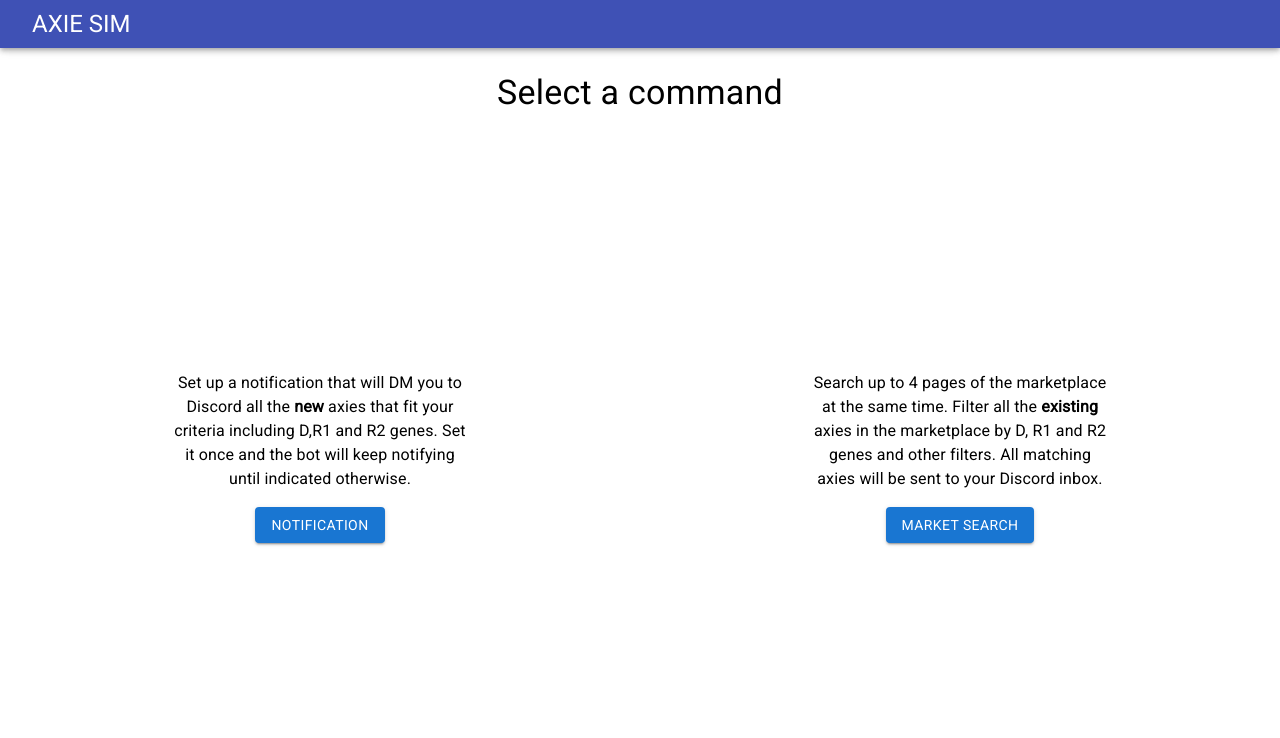
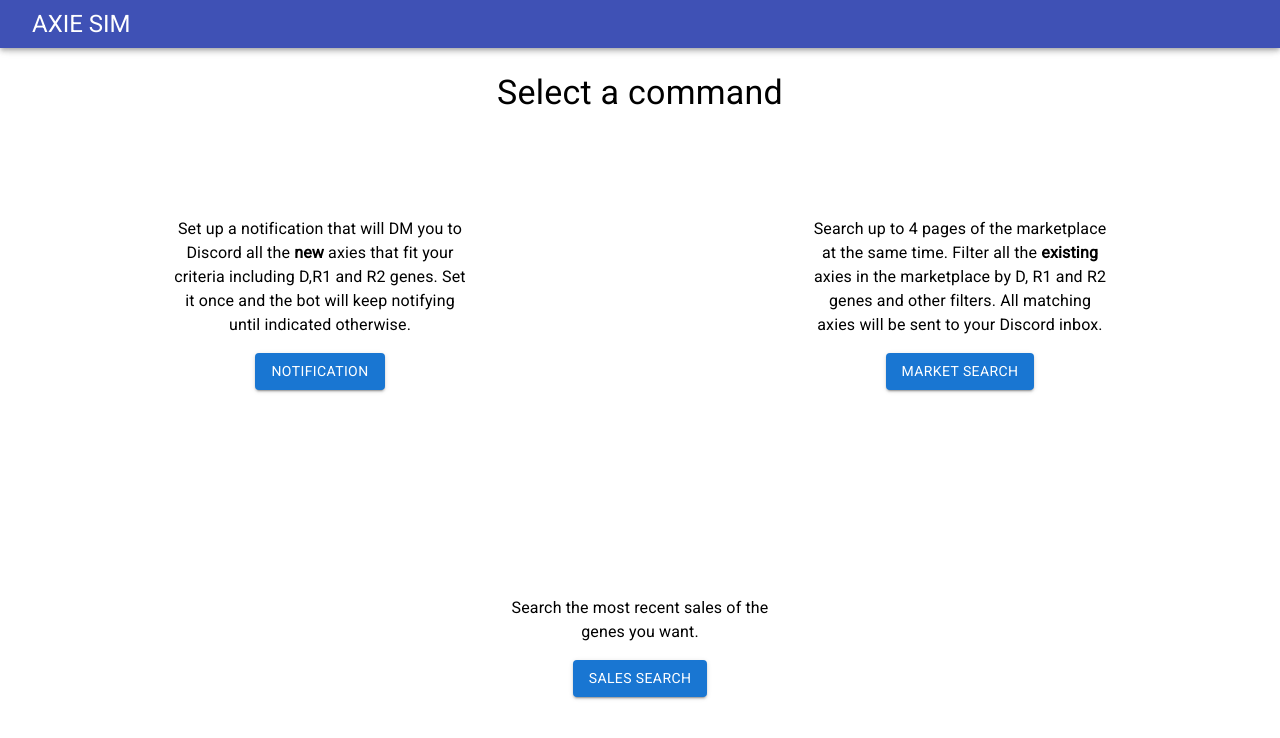
Before and after one commit to Tomitin/AxieSim, a React (Create React App) app: page /market-code-generator in a window 1280 px wide. Shown: the top 738 px of the page. Built offline with nearby package versions, Linux system fonts and the light colour scheme.

Commit message:
add search sales

```diff
--- a/src/pages/marketCodeGenerator/commandPick/commandPick.css
+++ b/src/pages/marketCodeGenerator/commandPick/commandPick.css
@@ -10,6 +10,7 @@
     justify-content: center;
     align-items: center;
     height: 100%;
+    margin-bottom: 32px;
 }
 
 .command-selection-container .grid-container {
--- a/src/pages/marketCodeGenerator/commandPick/commandPick.tsx
+++ b/src/pages/marketCodeGenerator/commandPick/commandPick.tsx
@@ -50,6 +50,20 @@
                         </div>
                     </div>
                 </Grid>
+                <Grid item sm={12} md={6}>
+                    <div className="command-section-container">
+                        <div className="command-container">
+                            <div className="command-help-container">
+                                <Typography align="center">
+                                    Search the most recent sales of the genes you want.
+                                </Typography>
+                            </div>
+                            <Button onClick={() => onNextStepClick('!searchsales')} variant="contained">
+                                Sales search
+                            </Button>
+                        </div>
+                    </div>
+                </Grid>
             </Grid>
         </div>
     );
--- a/src/pages/marketCodeGenerator/filterSettings/filterSettings.tsx
+++ b/src/pages/marketCodeGenerator/filterSettings/filterSettings.tsx
@@ -191,6 +191,10 @@
                                     max={7}
                                 />
                             </div>
+
+                            {commandName === '!notifyme' ||
+                                (commandName === '!searchmarket' && (
+                                    <>
                                         <div className="slider-container">
                                             Pureness:
                                             <Slider
@@ -201,6 +205,11 @@
                                                 max={6}
                                             />
                                         </div>
+                                    </>
+                                ))}
+                            {commandName === '!notifyme' ||
+                                (commandName === '!searchmarket' && (
+                                    <>
                                         <div className="slider-container">
                                             Speed ⚡:
                                             <Slider
@@ -212,6 +221,11 @@
                                                 max={61}
                                             />
                                         </div>
+                                    </>
+                                ))}
+                            {commandName === '!notifyme' ||
+                                (commandName === '!searchmarket' && (
+                                    <>
                                         <div className="slider-container">
                                             Max axie price(ETH):
                                             <input
@@ -226,6 +240,8 @@
                                                 }}
                                             />
                                         </div>
+                                    </>
+                                ))}
                             <div className="slider-container">
                                 Max axie Id:
                                 <input
@@ -245,6 +261,8 @@
                             <Typography variant="h6">
                                 <strong>Notification settings:</strong>
                             </Typography>
+                            {commandName === '!notifyme' && (
+                                <>
                                     <div className="slider-container">
                                         Expire notification in:
                                         <Slider
@@ -256,7 +274,9 @@
                                             max={120}
                                         />
                                     </div>
-                            {commandName === '!searchmarket' && (
+                                </>
+                            )}
+                            {(commandName === '!searchmarket' || commandName === '!searchsales') && (
                                 <>
                                     <div className="slider-container">
                                         Max axies to search:
@@ -269,6 +289,10 @@
                                             max={100}
                                         />
                                     </div>
+                                </>
+                            )}
+                            {commandName === '!searchmarket' && (
+                                <>
                                     <div className="slider-container">
                                         Market page:
                                         <input
--- a/src/pages/marketCodeGenerator/success/success.tsx
+++ b/src/pages/marketCodeGenerator/success/success.tsx
@@ -53,6 +53,7 @@
     const formatFormContent = () => {
         const filters = formDataState.filters;
         const isSearchMarket = formDataState.commandName === '!searchmarket';
+        const isSearchSales = formDataState.commandName === '!searchsales';
         const arrayItemsRegex = new RegExp(/[\[|\]|\"]/, 'g');
         const formattedPureness = 'pureness,' + filters.pureness;
         const formattedBreedCount = 'breedcount,' + JSON.stringify(filters.breedCount).replaceAll(arrayItemsRegex, '');
@@ -73,11 +74,11 @@
             formDataState.commandName
         } ${formattedGenes}${formattedPureness}/${formattedBreedCount}${
             !!formattedMaxAxiePrice ? '/' + formattedMaxAxiePrice : ''
-        }${isSearchMarket ? '/' + formattedMarketPage : ''}${isSearchMarket ? '/' + formattedMaxAxieSearch : ''}${
-            !!formattedExpirateDate ? '/' + formattedExpirateDate : ''
-        }/${formattedSpeed}${!!formattedAxieClasses ? '/' + formattedAxieClasses : ''}${
-            !!formattedMaxAxieId ? '/' + formattedMaxAxieId : ''
-        }`;
+        }${isSearchMarket ? '/' + formattedMarketPage : ''}${
+            isSearchMarket || isSearchSales ? '/' + formattedMaxAxieSearch : ''
+        }${!!formattedExpirateDate ? '/' + formattedExpirateDate : ''}/${formattedSpeed}${
+            !!formattedAxieClasses ? '/' + formattedAxieClasses : ''
+        }${!!formattedMaxAxieId ? '/' + formattedMaxAxieId : ''}`;
 
         return formattedString;
     };
```
Lines whose indentation alone changed are shown as unchanged.
